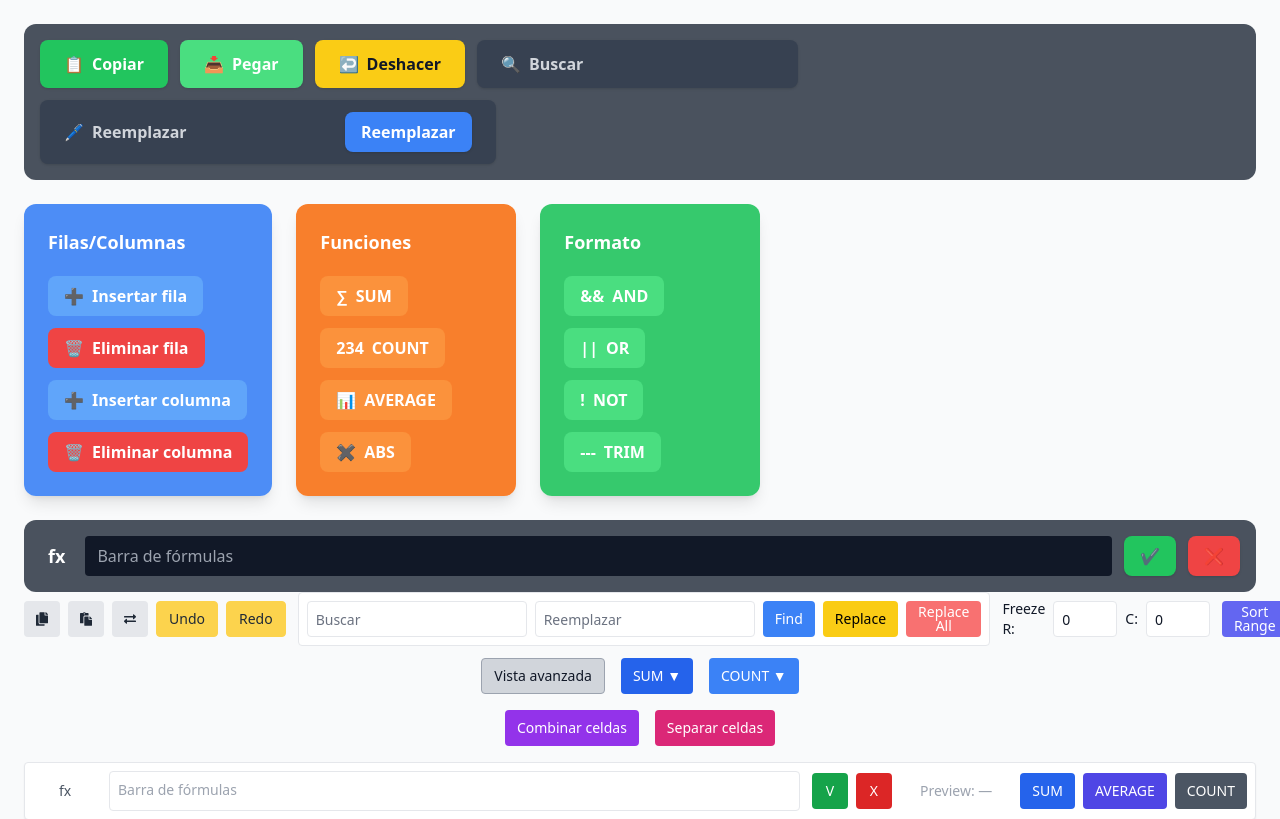
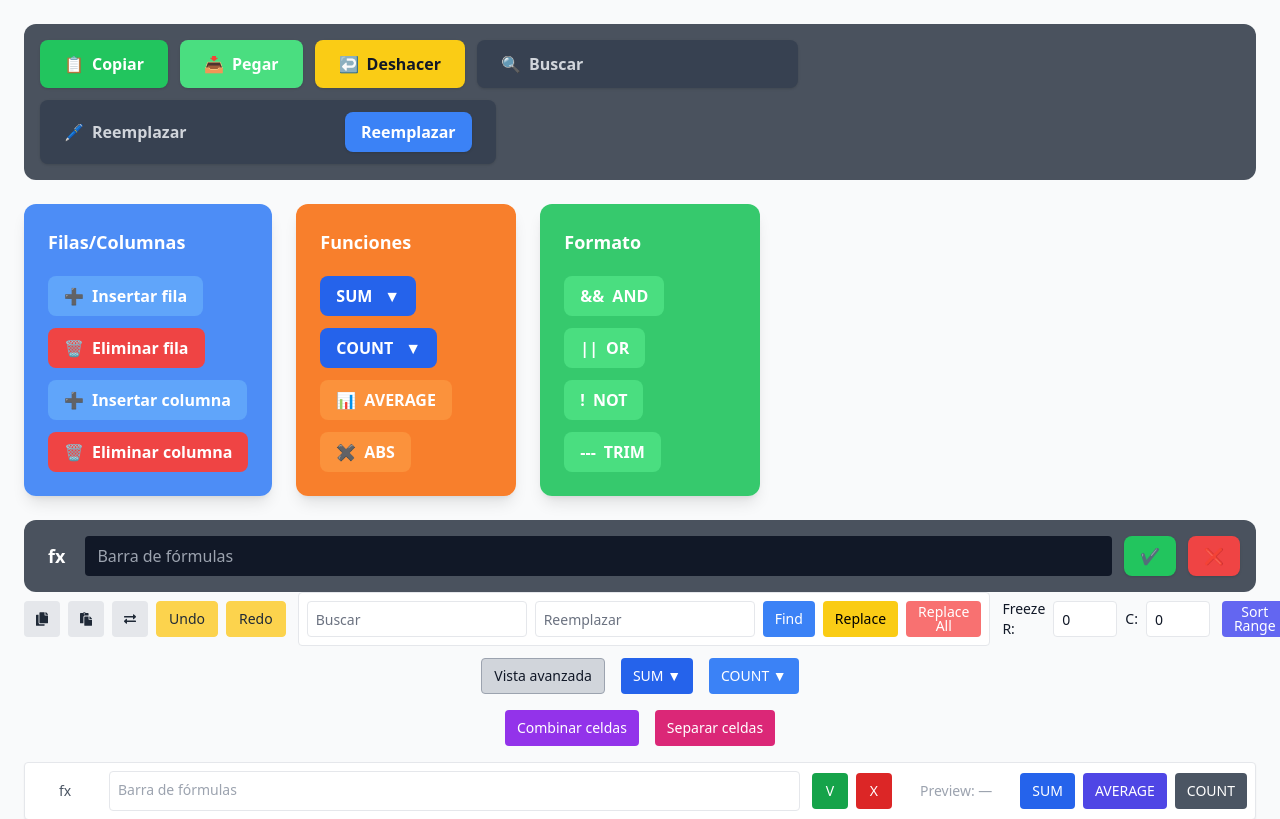
Before and after one commit to Tommyscripts/ExcelProject, a React (Vite) app in the folder ExcelProject/: page / in a window 1280 px wide. Shown: the top 819 px of the page. Built offline with nearby package versions, Linux system fonts and the light colour scheme; the HTML template or start-up script is replaced by a standard one.

Commit message:
feat: mejorar TooltipCooldown en la Toolbar para opciones de suma y conteo

```diff
--- a/ExcelProject/src/componente/Auxiliares/TooltipCooldown.tsx
+++ b/ExcelProject/src/componente/Auxiliares/TooltipCooldown.tsx
@@ -125,12 +125,35 @@ export const Toolbar: React.FC<any> = ({
       {/* Funciones */}
       <div className="bg-orange-500/90 rounded-xl p-6 min-w-[220px] flex flex-col gap-3 text-white shadow-lg">
         <div className="text-lg font-bold mb-2">Funciones</div>
-          <TooltipCooldown content="Suma los valores seleccionados" cooldown={1500}>
-            <button onClick={() => applyQuickFunc('SUM')} className="flex items-center gap-2 px-4 py-2 rounded-lg bg-orange-400 hover:bg-orange-600 font-semibold"><span>∑</span>SUM</button>
+        {/* SUM y SUMIF */}
+        <div className="relative inline-block">
+          <TooltipCooldown content="Opciones de suma" cooldown={1500}>
+            <button onClick={() => setShowSumMenu(!showSumMenu)} className="flex items-center gap-2 px-4 py-2 rounded-lg bg-blue-600 hover:bg-blue-700 font-semibold">
+              SUM <span className="ml-1">▼</span>
+            </button>
           </TooltipCooldown>
-          <TooltipCooldown content="Cuenta el número de celdas seleccionadas" cooldown={1500}>
-            <button onClick={() => applyQuickFunc('COUNT')} className="flex items-center gap-2 px-4 py-2 rounded-lg bg-orange-400 hover:bg-orange-600 font-semibold"><span>234</span>COUNT</button>
+          {showSumMenu && (
+            <div className="absolute left-0 top-full mt-2 w-32 bg-blue-900 rounded shadow-lg z-50 flex flex-col">
+              <button onClick={() => applyQuickFunc('SUM')} className="px-4 py-2 text-blue-300 hover:bg-gray-700 text-left">SUM</button>
+              <button onClick={() => applyQuickFunc('SUMIF')} className="px-4 py-2 text-blue-300 hover:bg-gray-700 text-left">SUMIF</button>
+            </div>
+          )}
+        </div>
+        {/* COUNT y COUNTIF */}
+        <div className="relative inline-block">
+          <TooltipCooldown content="Opciones de conteo" cooldown={1500}>
+            <button onClick={() => setShowCountMenu(!showCountMenu)} className="flex items-center gap-2 px-4 py-2 rounded-lg bg-blue-600 hover:bg-blue-700 font-semibold">
+              COUNT <span className="ml-1">▼</span>
+            </button>
           </TooltipCooldown>
+          {showCountMenu && (
+            <div className="absolute left-0 top-full mt-2 w-32 bg-blue-900 rounded shadow-lg z-50 flex flex-col">
+              <button onClick={() => applyQuickFunc('COUNT')} className="px-4 py-2 text-blue-300 hover:bg-gray-700 text-left">COUNT</button>
+              <button onClick={() => applyQuickFunc('COUNTIF')} className="px-4 py-2 text-blue-300 hover:bg-gray-700 text-left">COUNTIF</button>
+            </div>
+          )}
+        </div>
+        {/* AVERAGE y ABS siguen igual */}
         <TooltipCooldown content="Calcula el promedio de los valores seleccionados" cooldown={1500}>
           <button onClick={() => applyQuickFunc('AVERAGE')} className="flex items-center gap-2 px-4 py-2 rounded-lg bg-orange-400 hover:bg-orange-600 font-semibold"><span>📊</span>AVERAGE</button>
         </TooltipCooldown>
```
Lines whose indentation alone changed are shown as unchanged.
